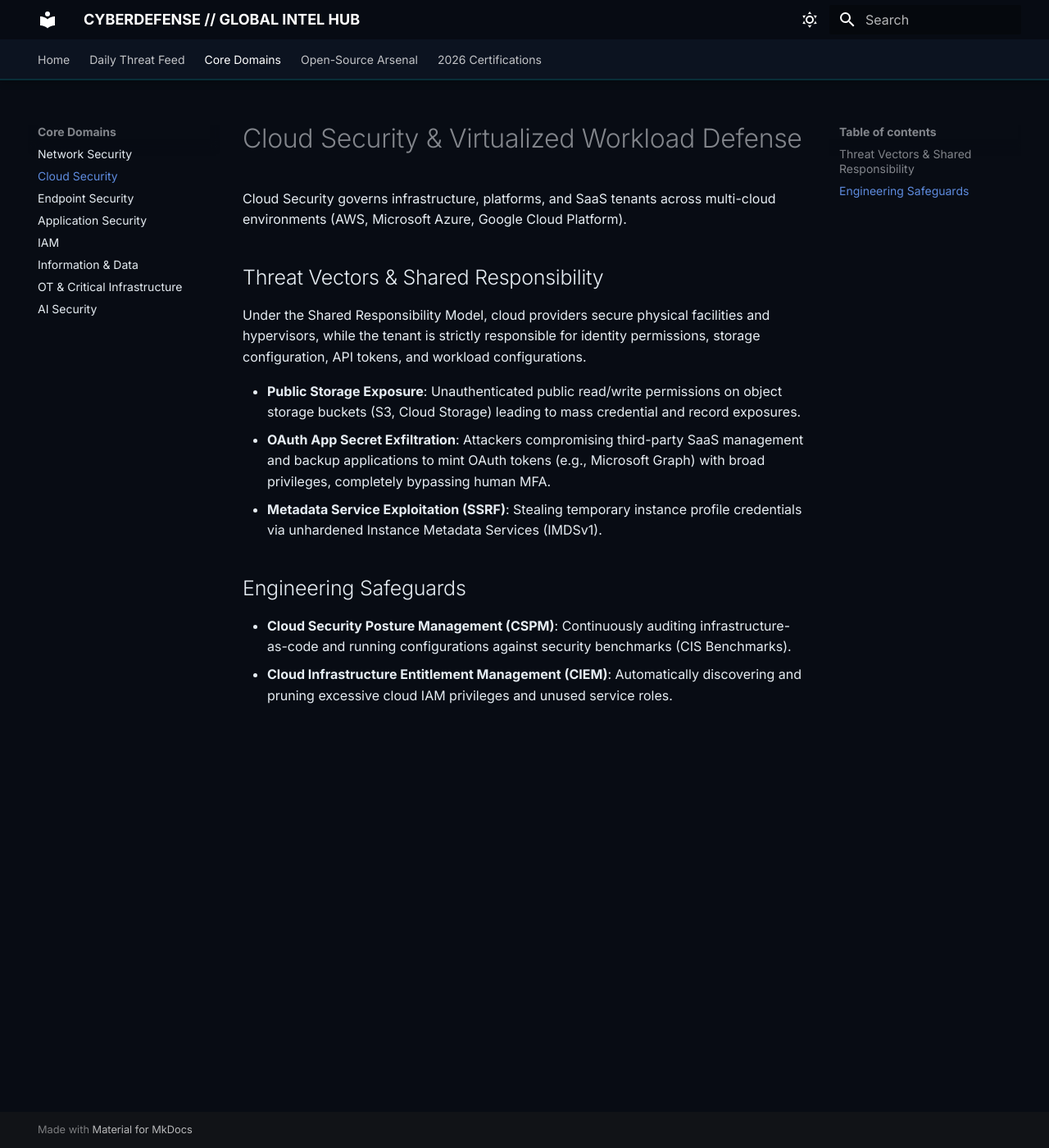
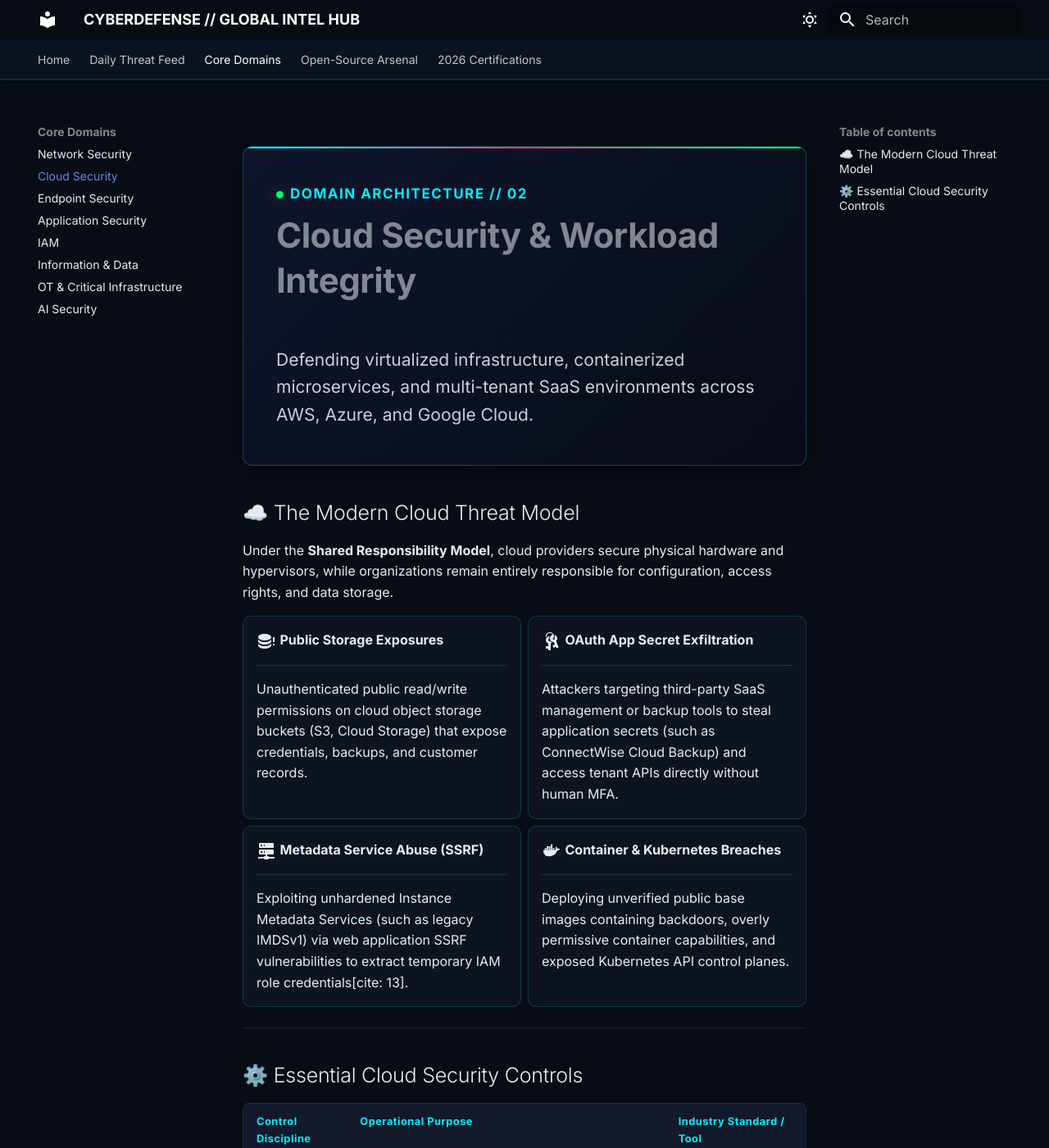
Before and after one commit to atharvajdhumal/cybersecurity-handbook, an MkDocs documentation site: the page built from docs/domains/cloud-security.md, in a window 1280 px wide and 1400 px high. Shown: the whole window at 82% size. Built offline with MkDocs 1.6.1 and Material for MkDocs 9.7.7, drawn with Linux system fonts in a browser that asks for light colours; some of the changed text lies outside the part shown.

Commit message:
Update cloud-security.md

```diff
--- a/docs/domains/cloud-security.md
+++ b/docs/domains/cloud-security.md
@@ -1,14 +1,52 @@
-# Cloud Security & Virtualized Workload Defense
+<div class="hero-box">
+  <span style="font-size: 0.85rem; font-weight: 700; letter-spacing: 1.5px; text-transform: uppercase; color: #00f0ff; display: block; margin-bottom: 0.5rem;">
+    <span class="live-pulse"></span>DOMAIN ARCHITECTURE // 02
+  </span>
+  <h1 style="margin-top: 0; font-size: 2.1rem; font-weight: 800;">Cloud Security & Workload Integrity</h1>
+  <p style="color: #c9d1d9; font-size: 1.05rem; margin-bottom: 0;">
+    Defending virtualized infrastructure, containerized microservices, and multi-tenant SaaS environments across AWS, Azure, and Google Cloud.
+  </p>
+</div>
 
-Cloud Security governs infrastructure, platforms, and SaaS tenants across multi-cloud environments (AWS, Microsoft Azure, Google Cloud Platform).
+## ☁️ The Modern Cloud Threat Model
 
-## Threat Vectors & Shared Responsibility
-Under the Shared Responsibility Model, cloud providers secure physical facilities and hypervisors, while the tenant is strictly responsible for identity permissions, storage configuration, API tokens, and workload configurations.
+Under the **Shared Responsibility Model**, cloud providers secure physical hardware and hypervisors, while organizations remain entirely responsible for configuration, access rights, and data storage.
 
-* **Public Storage Exposure**: Unauthenticated public read/write permissions on object storage buckets (S3, Cloud Storage) leading to mass credential and record exposures.
-* **OAuth App Secret Exfiltration**: Attackers compromising third-party SaaS management and backup applications to mint OAuth tokens (e.g., Microsoft Graph) with broad privileges, completely bypassing human MFA.
-* **Metadata Service Exploitation (SSRF)**: Stealing temporary instance profile credentials via unhardened Instance Metadata Services (IMDSv1).
+<div class="grid cards" markdown>
 
-## Engineering Safeguards
-* **Cloud Security Posture Management (CSPM)**: Continuously auditing infrastructure-as-code and running configurations against security benchmarks (CIS Benchmarks).
-* **Cloud Infrastructure Entitlement Management (CIEM)**: Automatically discovering and pruning excessive cloud IAM privileges and unused service roles.
+-   :material-database-alert:{ .lg .middle } **Public Storage Exposures**
+
+    ---
+
+    Unauthenticated public read/write permissions on cloud object storage buckets (S3, Cloud Storage) that expose credentials, backups, and customer records.
+
+-   :material-key-chain:{ .lg .middle } **OAuth App Secret Exfiltration**
+
+    ---
+
+    Attackers targeting third-party SaaS management or backup tools to steal application secrets (such as ConnectWise Cloud Backup) and access tenant APIs directly without human MFA.
+
+-   :material-server-network:{ .lg .middle } **Metadata Service Abuse (SSRF)**
+
+    ---
+
+    Exploiting unhardened Instance Metadata Services (such as legacy IMDSv1) via web application SSRF vulnerabilities to extract temporary IAM role credentials[cite: 13].
+
+-   :material-docker:{ .lg .middle } **Container & Kubernetes Breaches**
+
+    ---
+
+    Deploying unverified public base images containing backdoors, overly permissive container capabilities, and exposed Kubernetes API control planes.
+
+</div>
+
+---
+
+## ⚙️ Essential Cloud Security Controls
+
+| Control Discipline | Operational Purpose | Industry Standard / Tool |
+| :--- | :--- | :--- |
+| **CSPM** | Continuously audits cloud resource configurations against security benchmarks. | **CIS Cloud Benchmarks** |
+| **CIEM** | Identifies and strips excessive permissions from dormant IAM identities and service accounts. | **Least-Privilege RBAC**[cite: 7, 13] |
+| **CWPP** | Monitors container runtimes, system calls, and host integrity within cloud instances. | **Linux Auditd / Falco** |
+| **IaC Scanning** | Analyzes Terraform, Bicep, or CloudFormation templates for misconfigurations before deployment. | **Trivy / Checkov** |
```
